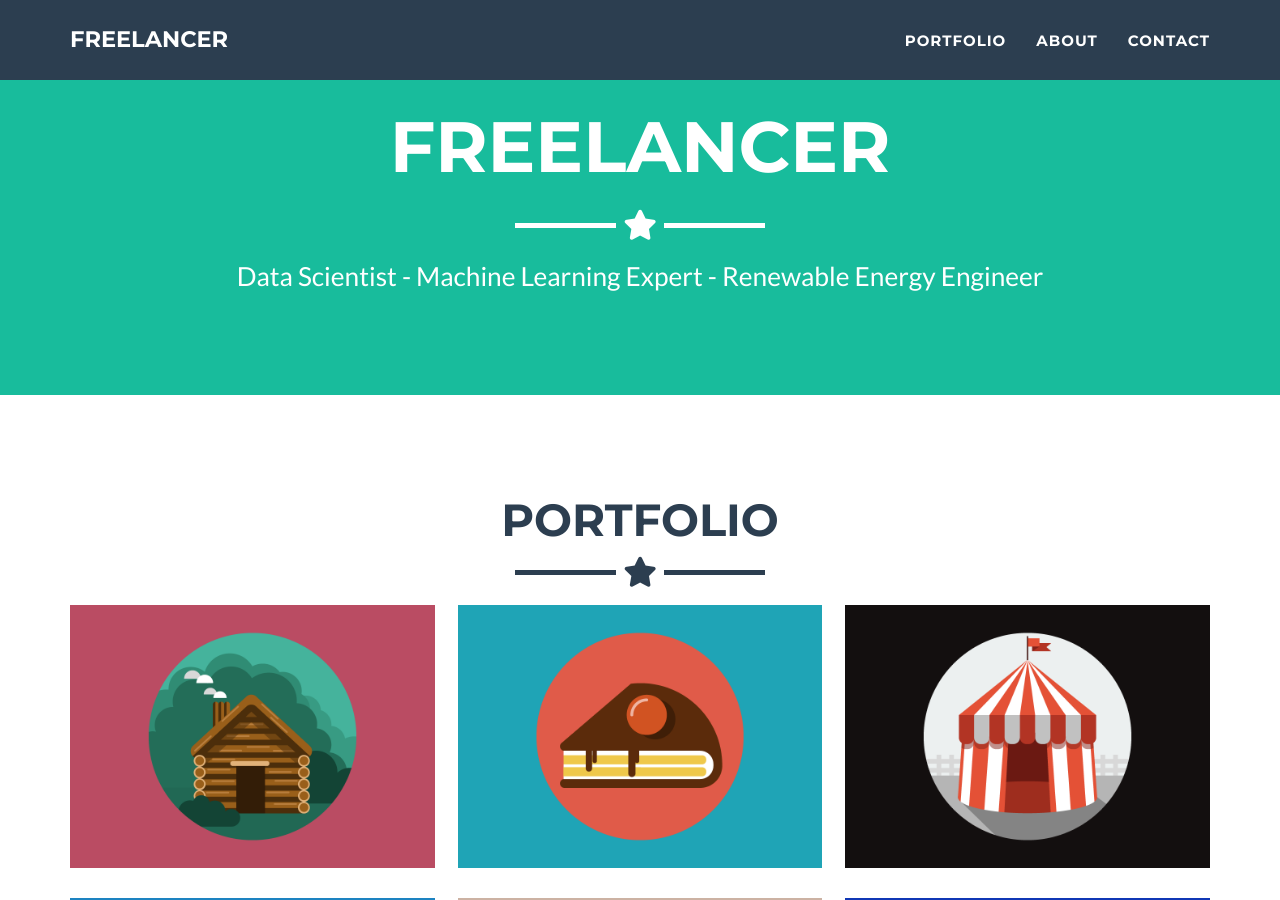
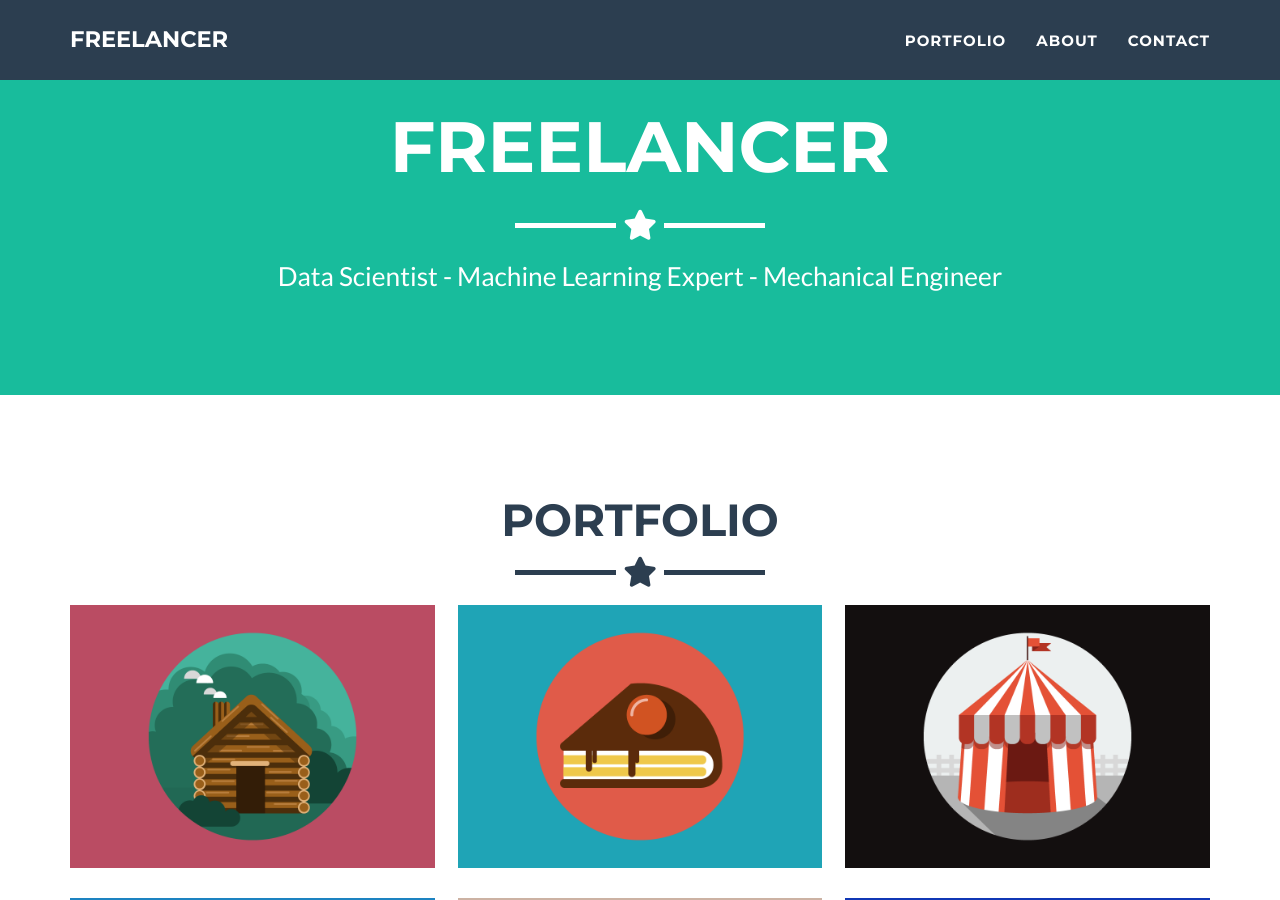
Before and after one commit to abbey2017/abbey2017.github.io, a Jekyll site: the page built from _posts/2014-07-18-project-1.markdown, in a window 1280 px wide and 900 px high, scrolled down 380 px. Built offline with Jekyll 4.4.1, drawn with Linux system fonts in a browser that asks for light colours.

Commit message:
Update _config.yml

```diff
--- a/_config.yml
+++ b/_config.yml
@@ -4,7 +4,7 @@ email: abbeylincon2007@yahoo.com
 url: https://abbey2017.github.io/
 description: "Write an awesome description for your new site here. You can edit this line in _config.yml. It will appear in your document head meta (for Google search results) and in your feed.xml site description."
 keywords: "Data Analytics, Machine Learning, Freelance, Data Scientist, AI Expert"
-skills: "Data Scientist - Machine Learning Expert - Renewable Energy Engineer"
+skills: "Data Scientist - Machine Learning Expert - Mechanical Engineer"
 meta_author: Abiodun Olaoye
 
 # Google webmaster tools
```
